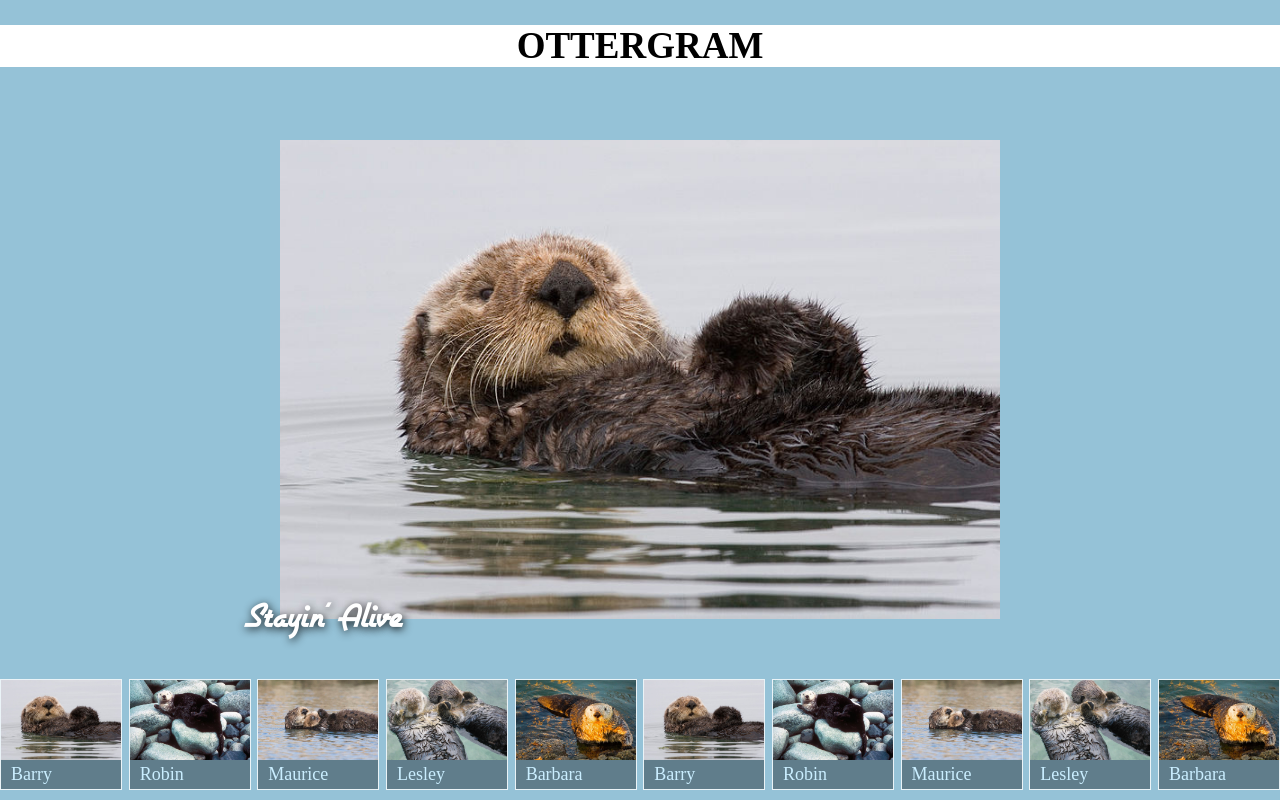
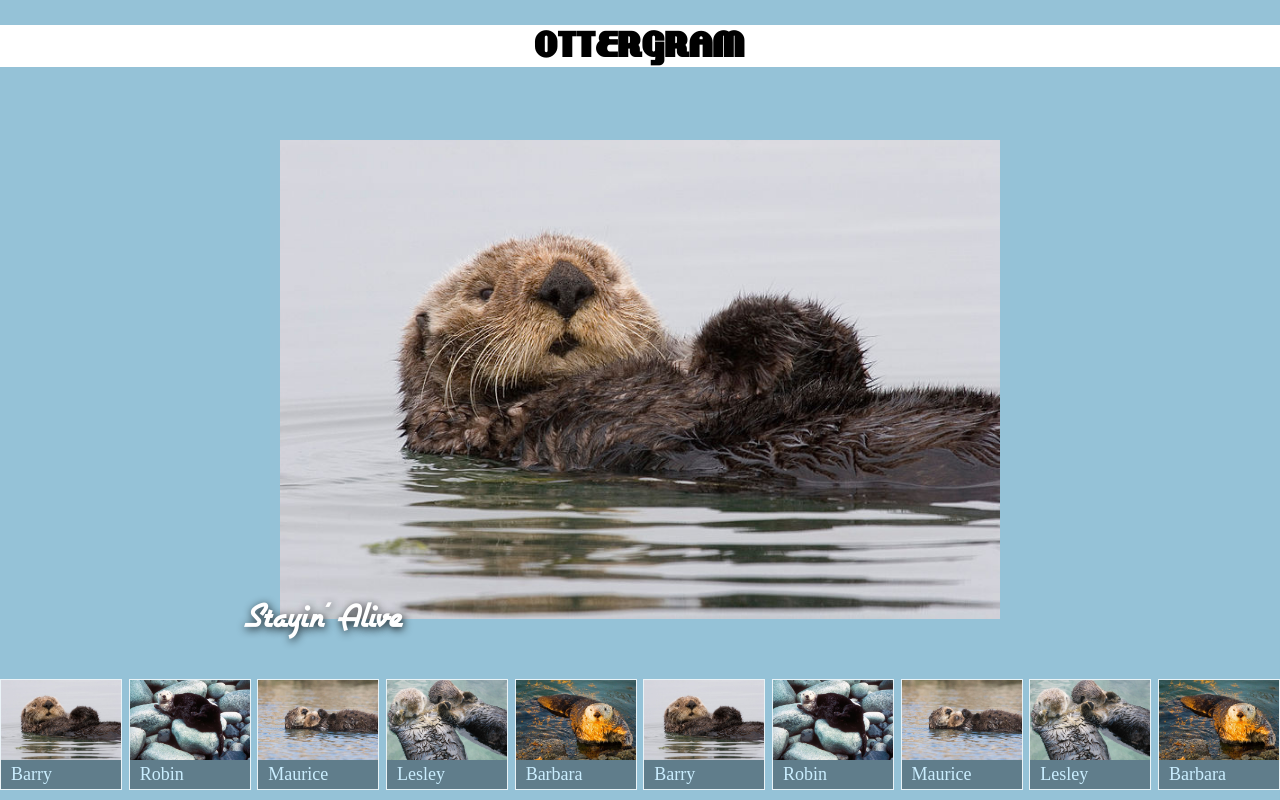
Before and after one commit to robby06/Otttergram, a plain HTML site: page index.html in a window 1280 px wide. Drawn offline with nearby package versions, Linux system fonts and the light colour scheme.

Commit message:
Replacing

```diff
--- a/stylesheets/styles.css
+++ b/stylesheets/styles.css
@@ -95,6 +95,7 @@
             background: white;
             text-align: center;
             text-transform: uppercase;
+            font-family: lakeshore;
             font-size: 37px;
             }
     body {
```
